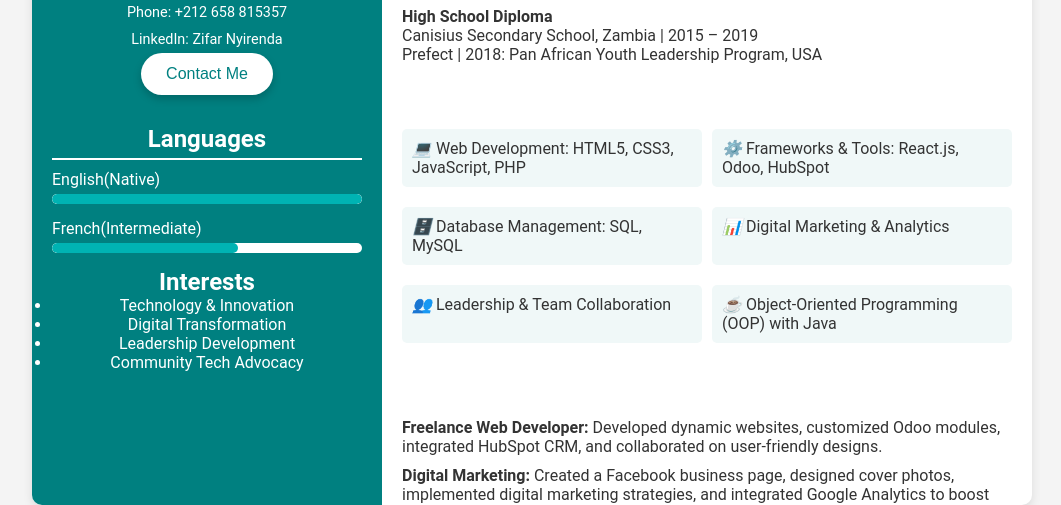
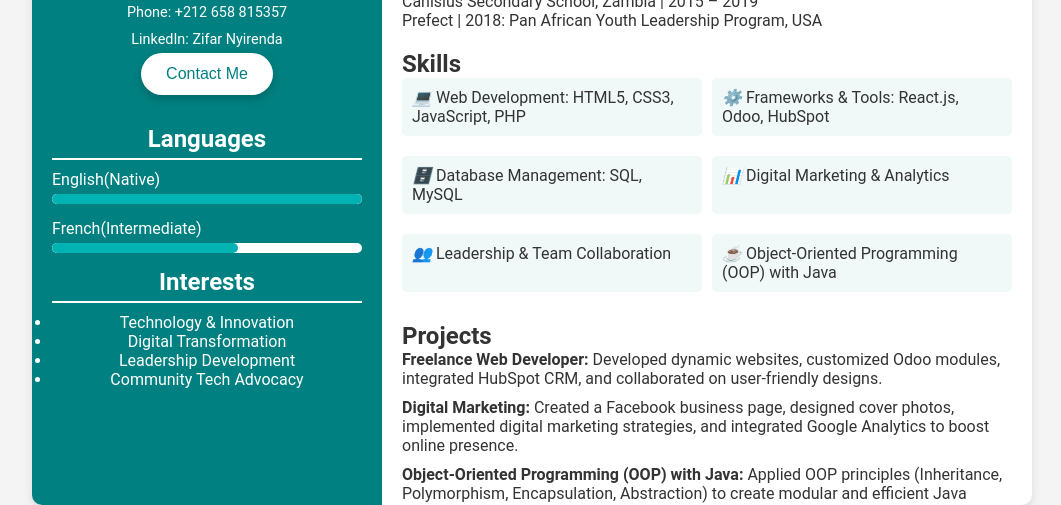
Before and after one commit to zifarnyirenda/my-cv, a plain HTML site: page index.html in a window 1280 px wide. Shown: the part 295-800 px from the top of the page, without its empty margins (108-1169 px from the left). Drawn offline with Linux system fonts and the light colour scheme.

Commit message:
Update style.css

```diff
--- a/style.css
+++ b/style.css
@@ -140,7 +140,7 @@ body {
     margin-bottom: 20px;
 }
 
-.section h2 {
+.interests-section h2 {
     font-size: 1.5rem;
     color: #ffffff;
     border-bottom: 2px solid #ffffff;
```
